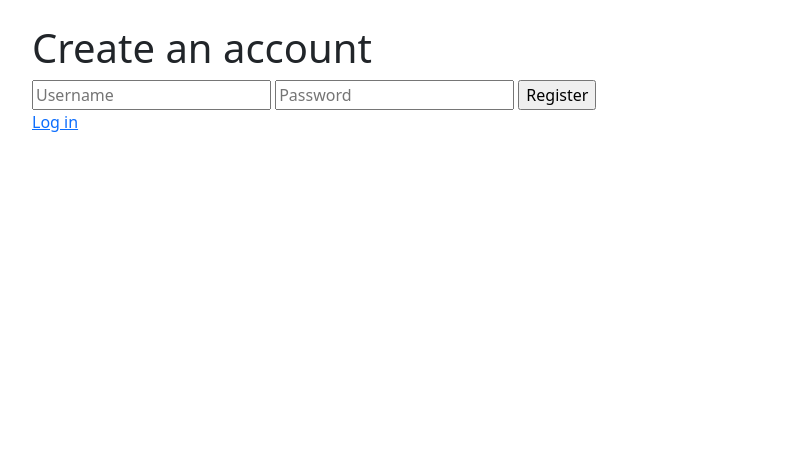
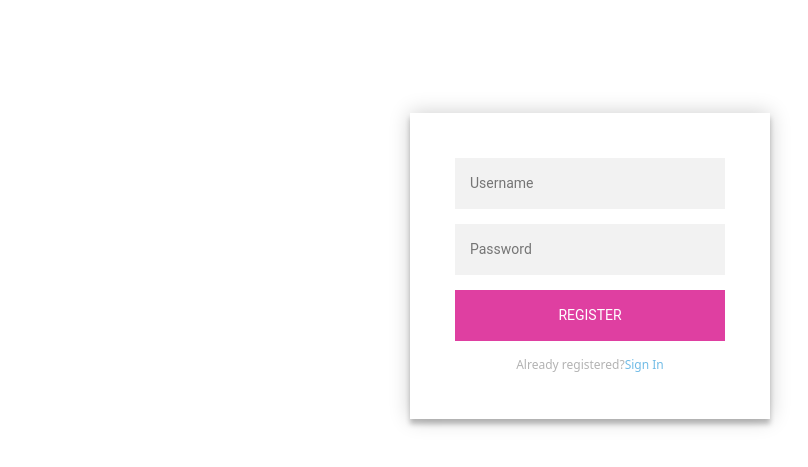
Before and after one commit to bogutskii/flask_example, a Flask app: page /register in a window 1280 px wide. Shown: the part 59-526 px from the top of the page, without its empty margins (50-858 px from the left). Run offline with Flask 2, Linux system fonts and the light colour scheme.

Commit message:
redesign register

```diff
--- a/static/css/signin.css
+++ b/static/css/signin.css
@@ -29,7 +29,7 @@
   font-family: "Roboto", sans-serif;
   text-transform: uppercase;
   outline: 0;
-  background: #4CAF50;
+  background:  rgb(223, 63, 161);
   width: 100%;
   border: 0;
   padding: 15px;
@@ -40,7 +40,7 @@
   cursor: pointer;
 }
 .form .button-submit:hover,.form button:active,.form button:focus {
-  background: #43A047;
+  background: rgb(235, 109, 187);
 }
 .form .message {
   margin: 15px 0 0;
@@ -48,6 +48,6 @@
   font-size: 12px;
 }
 .form .message a {
-  color: #4CAF50;
+  color: rgb(112, 187, 230);
   text-decoration: none;
 }
--- a/templates/registration.html
+++ b/templates/registration.html
@@ -8,14 +8,40 @@ Registration
 
 {% block body %}
 
-<h1>Create an account</h1>
+<div class="login-page">
+    <div class="form">
+        <!--    <form class="register-form" action="" method="POST">-->
+        <!--      <input type="text" placeholder="name"/>-->
+        <!--      <input type="password" placeholder="password"/>-->
+        <!--      <input type="text" placeholder="email address"/>-->
+        <!--      <button>create</button>-->
+        <!--      <p class="message">Already registered? <a href="#">Sign In</a></p>-->
 
-<form action="" method="POST">
-    {{form.hidden_tag()}}
-    {{form.username}}
-    {{form.password}}
-    {{form.submit}}
-</form>
-<a href="{{url_for('login')}}">Log in</a>
+
+        <!--    </form>-->
+        <form class="login-form" action="" method="POST">
+            {{form.hidden_tag()}}
+            {{form.username(class="input-field")}}
+            <!--      <input type="text" placeholder="username"/>-->
+            {{form.password(class="input-field" )}}
+            <!--      <input type="password" placeholder="password"/>-->
+            <!--      <button type="submit">login</button>-->
+            {{form.submit(class="button-submit")}}
+
+            <p class="message">Already registered?<a href="{{url_for('login')}}">Sign In</a></p>
+        </form>
+    </div>
+</div>
+
+
+<!--<h1>Create an account</h1>-->
+
+<!--<form action="" method="POST">-->
+<!--    {{form.hidden_tag()}}-->
+<!--    {{form.username}}-->
+<!--    {{form.password}}-->
+<!--    {{form.submit}}-->
+<!--</form>-->
+<!--<a href="{{url_for('login')}}">Log in</a>-->
 
 {% endblock %}
```
Also changed, not shown: blogs.db.
